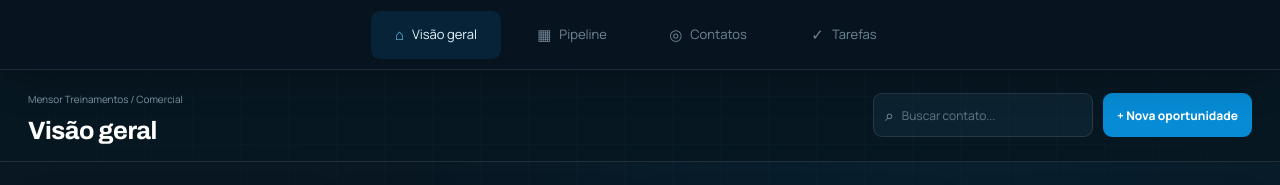
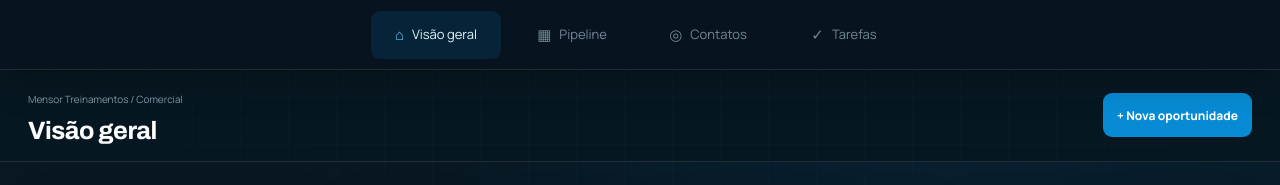
Before and after one commit to cezarhlima1/diegomensor, a Next.js app: page /CRM in a window 1280 px wide. Shown: the top 185 px of the page. Built offline with nearby package versions, Linux system fonts and the light colour scheme.

Commit message:
limita busca as abas de contatos e pipeline

```diff
--- a/components/crm/CRM.tsx
+++ b/components/crm/CRM.tsx
@@ -288,6 +288,7 @@ export default function CRM() {
             <h1>{navigation.find(([id]) => id === view)?.[1]}</h1>
           </div>
           <div className={styles.topActions}>
+            {(view === "pipeline" || view === "contatos") && (
               <label>
                 <span>⌕</span>
                 <input
@@ -296,6 +297,7 @@ export default function CRM() {
                   onChange={(event) => setSearch(event.target.value)}
                 />
               </label>
+            )}
             <button onClick={() => setAdding(true)}>+ Nova oportunidade</button>
           </div>
         </header>
@@ -310,7 +312,7 @@ export default function CRM() {
         )}
         {view === "tarefas" && (
           <Tasks
-            leads={filtered.filter((lead) => lead.stage !== "Fechado")}
+            leads={leads.filter((lead) => lead.stage !== "Fechado")}
             select={setSelected}
           />
         )}
```
Lines whose indentation alone changed are shown as unchanged.
